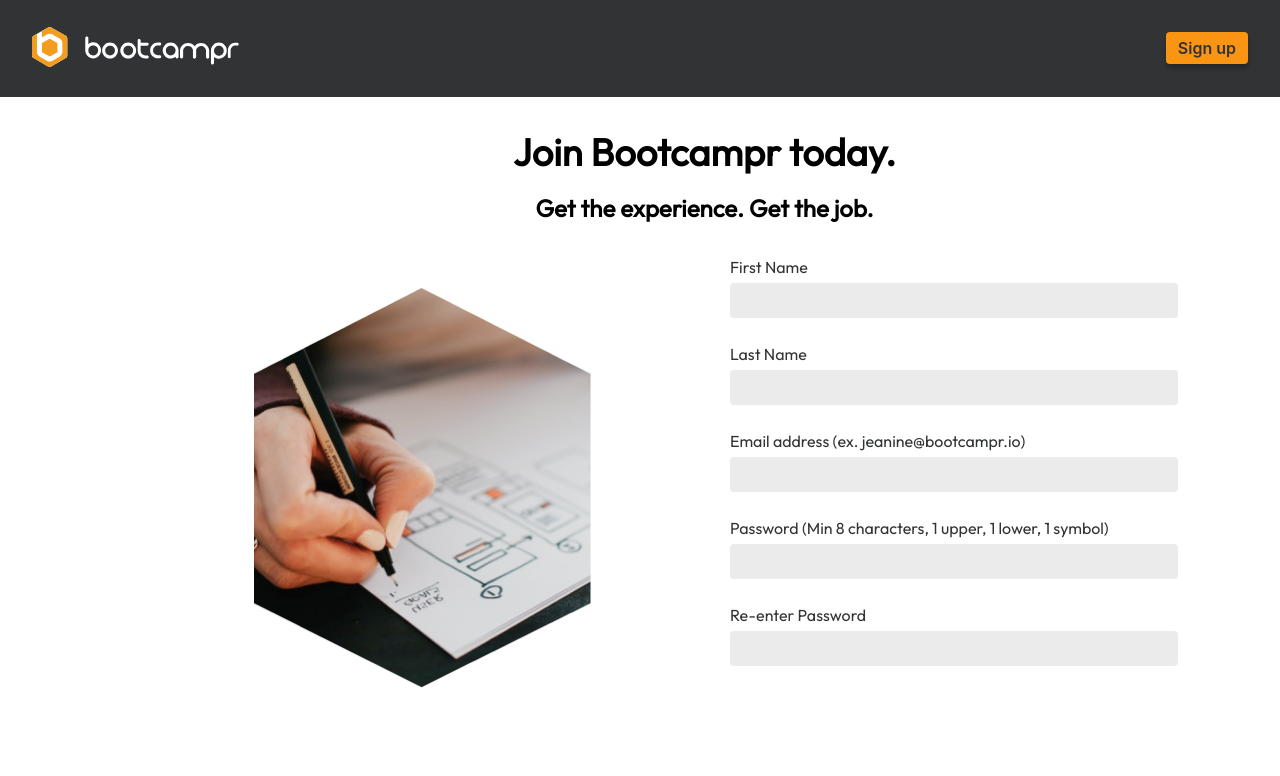
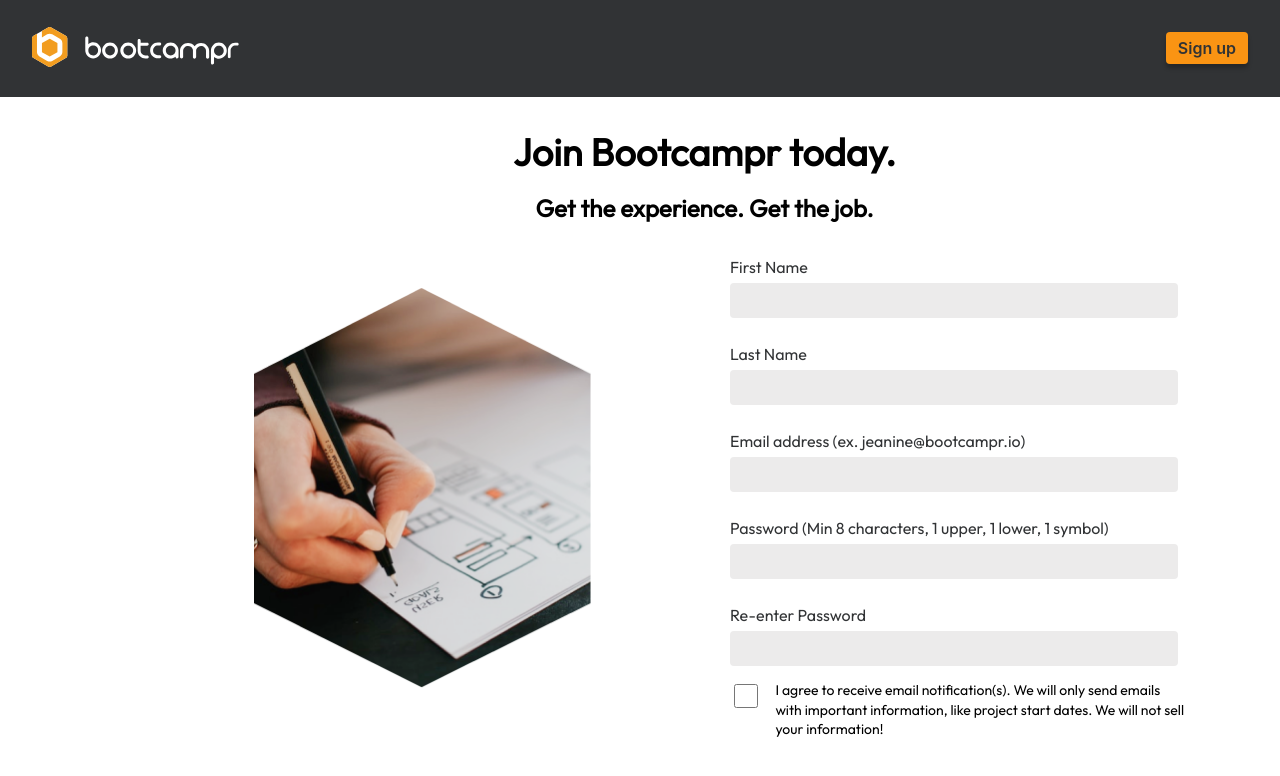
Before and after one commit to yeezick/bootcampr-assessment, a React (Create React App) app in the folder frontend/: page /sign-up in a window 1280 px wide. Shown: the top 776 px of the page. Built offline with nearby package versions, Linux system fonts and the light colour scheme.

Commit message:
Added styles and elements for the agreement checkbox container

```diff
--- a/frontend/src/screens/SignUp/SignUp.scss
+++ b/frontend/src/screens/SignUp/SignUp.scss
@@ -76,5 +76,31 @@
     .input-container:not(:first-child) {
       margin-top: 25px;
     }
+
+    .agreement-box {
+      margin-top: 15px;
+      display: flex;
+      width: 456px;
+
+      .checkbox {
+        padding: 2px;
+        // padding-top: 0;
+        // margin: 0;
+        gap: 10px;
+        width: 23.9px;
+        height: 24px;
+      }
+
+      p{
+        margin: 0;
+        margin-left: 14.93px;
+        font-family: Outfit;
+        font-weight: 400;
+        font-size: 14px;
+        line-height: 19.6px;
+        width: 417.17px;
+        height: 59px;
+      }
+    }
   }
 }
--- a/frontend/src/screens/SignUp/SignUp.tsx
+++ b/frontend/src/screens/SignUp/SignUp.tsx
@@ -33,6 +33,14 @@ export const SignUp: React.FC = () => {
           <label>Re-enter Password</label>
           <input type='password' name='passwordConfirmation' />
         </div>
+        <div className='agreement-box'>
+          <input className='checkbox' type='checkbox' />
+          <p>
+            I agree to receive email notification(s). We will only send emails
+            with important information, like project start dates. We will not
+            sell your information!
+          </p>
+        </div>
       </form>
     </div>
   )
```
